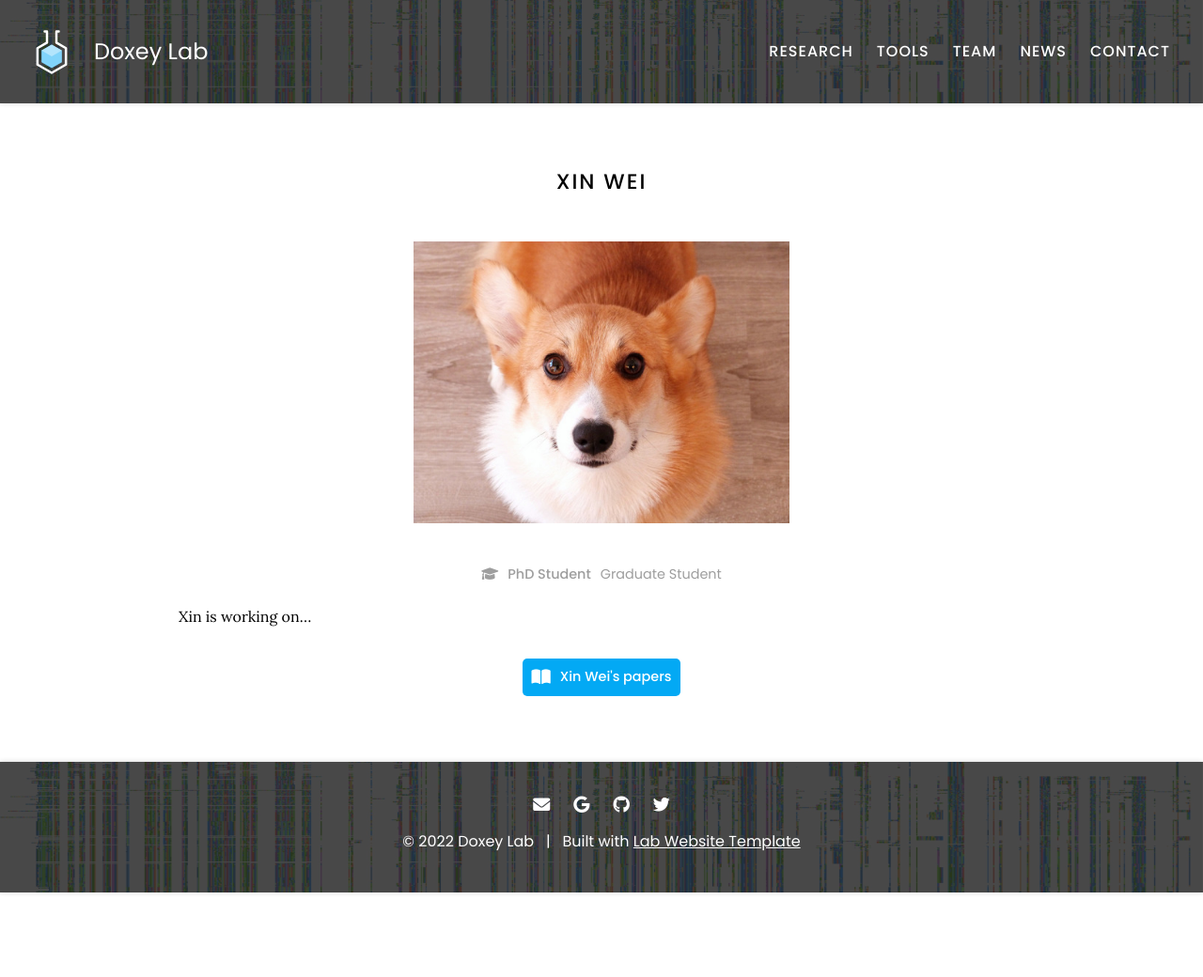
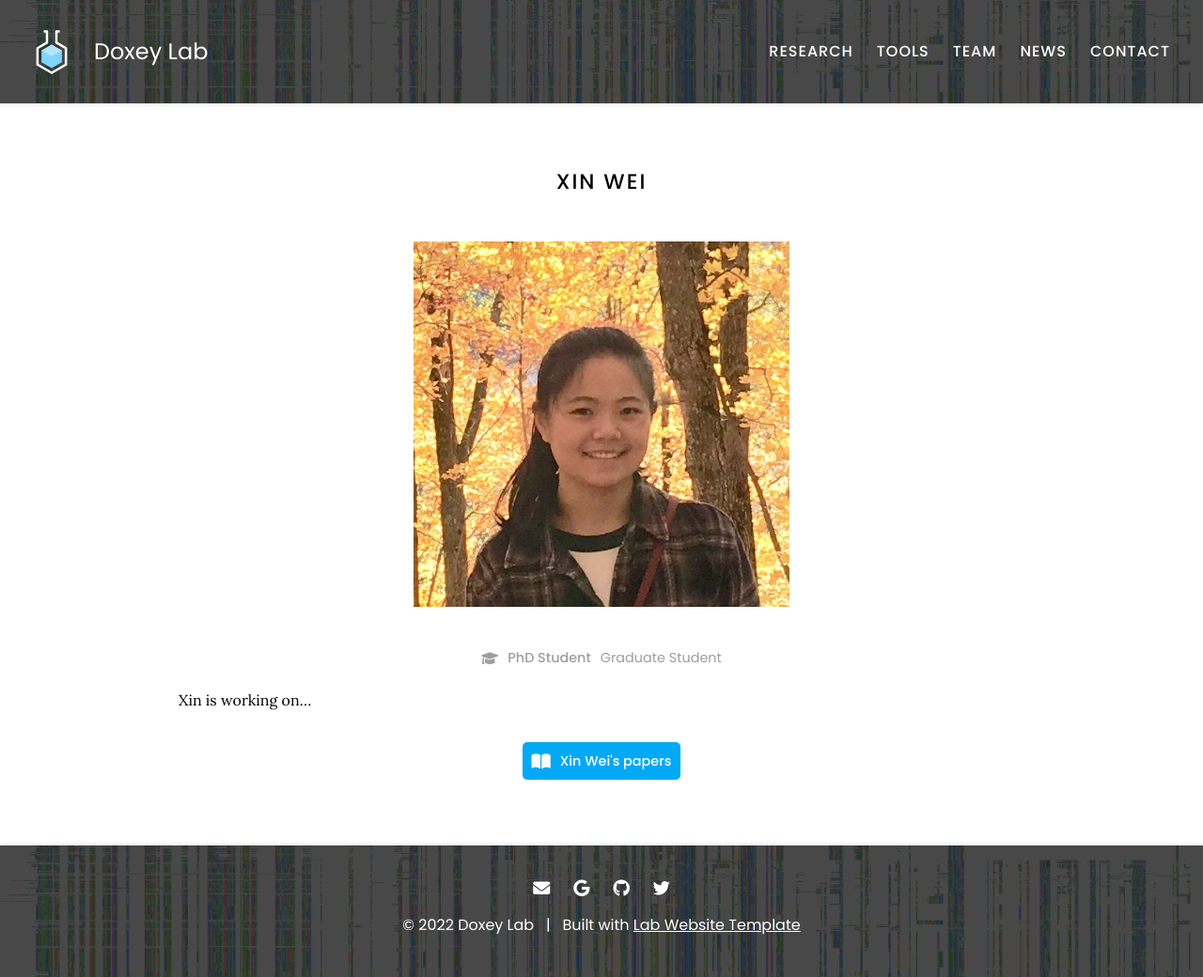
Before and after one commit to doxeylab/doxeylab-website, a Jekyll site: the page built from _members/xin-wei.md, in a window 1280 px wide. Shown: the whole page at 94% size. Built offline with Jekyll 4.4.1, drawn with Linux system fonts in a browser that asks for light colours; before the commit the page ends 950 px from its top, so only the background shows below that.

Commit message:
Update xin-wei.md

```diff
--- a/_members/xin-wei.md
+++ b/_members/xin-wei.md
@@ -1,6 +1,6 @@
 ---
 name: Xin Wei
-image: images/member.jpg
+image: images/team/xin-wei.jpg
 description: Graduate Student
 role: phd
 group: current
```
